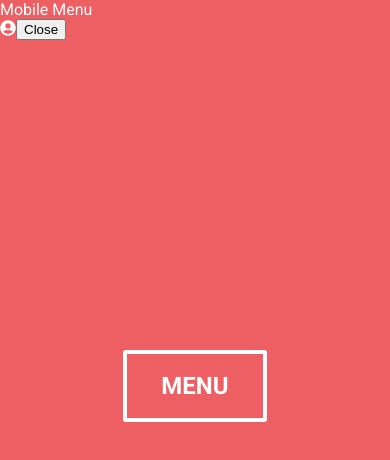
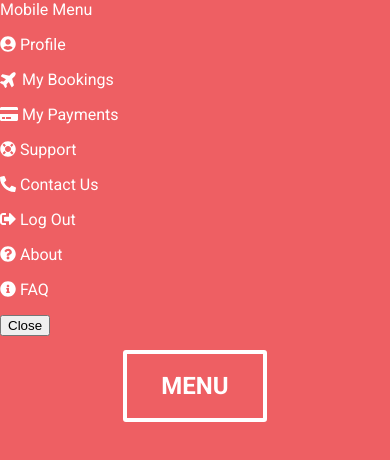
Before and after one commit to ldrobnik/react-animated-menu, a React (Create React App) app: page / in a window 390 px wide. Both pictures are taken after a click on the button "MENU". Shown: the top 460 px of the page. Built offline with nearby package versions, Linux system fonts and the light colour scheme.

Commit message:
Render list of links in MobileMenu

```diff
--- a/src/components/Menus/MobileMenu/MobileMenu.js
+++ b/src/components/Menus/MobileMenu/MobileMenu.js
@@ -67,7 +67,13 @@ function DesktopMenu(props) {
     return (
         <React.Fragment>
             <div>Mobile Menu</div>
-            <FontAwesomeIcon icon={menuLinks[0].icon} transform={{rotate: menuLinks[0].rotation}}/>
+            {menuLinks.map( link => (
+             <p
+                 key={link.name}
+             >
+                 <FontAwesomeIcon icon={link.icon} transform={{rotate: link.rotation}}/>&nbsp;{link.name}
+             </p>
+            ))}
             <button onClick={props.hideMenu}>Close</button>
         </React.Fragment>
     );
```
